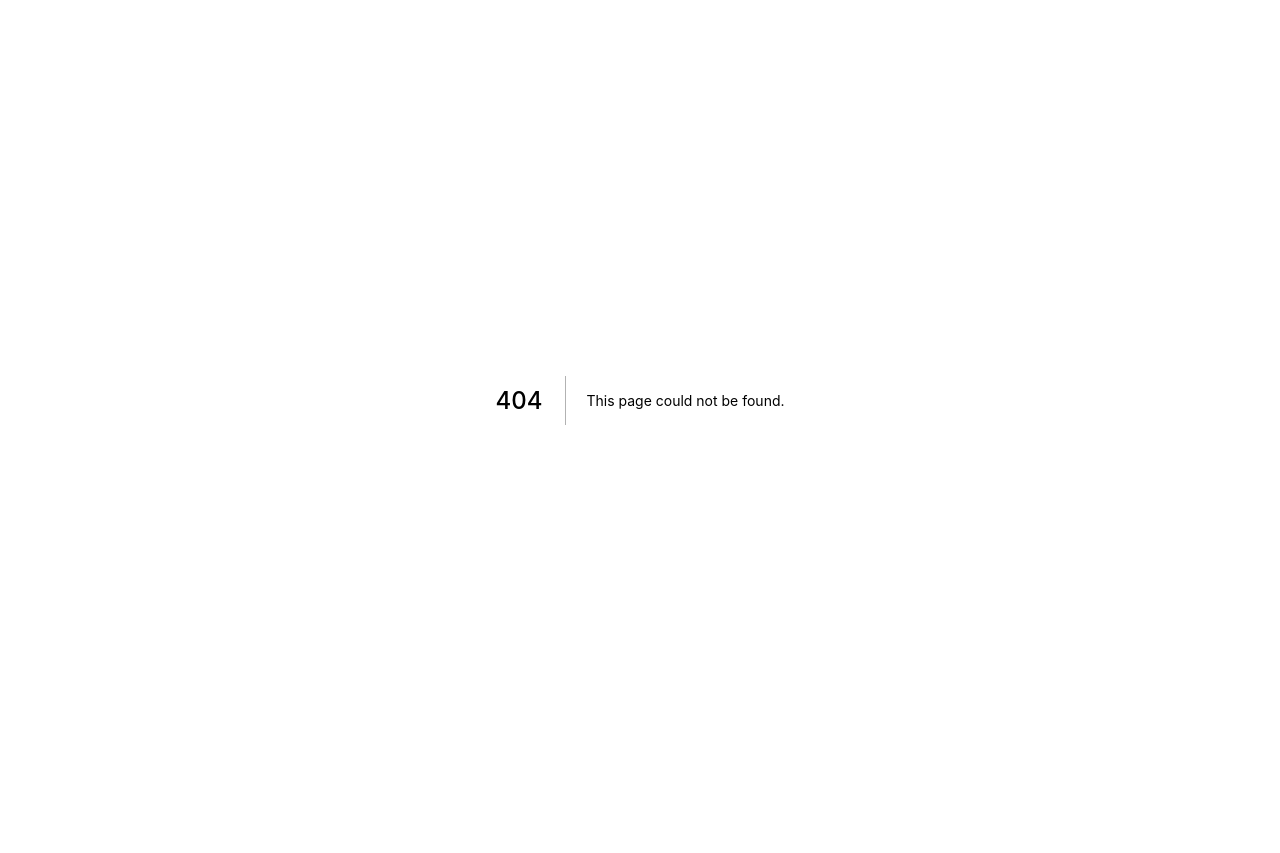
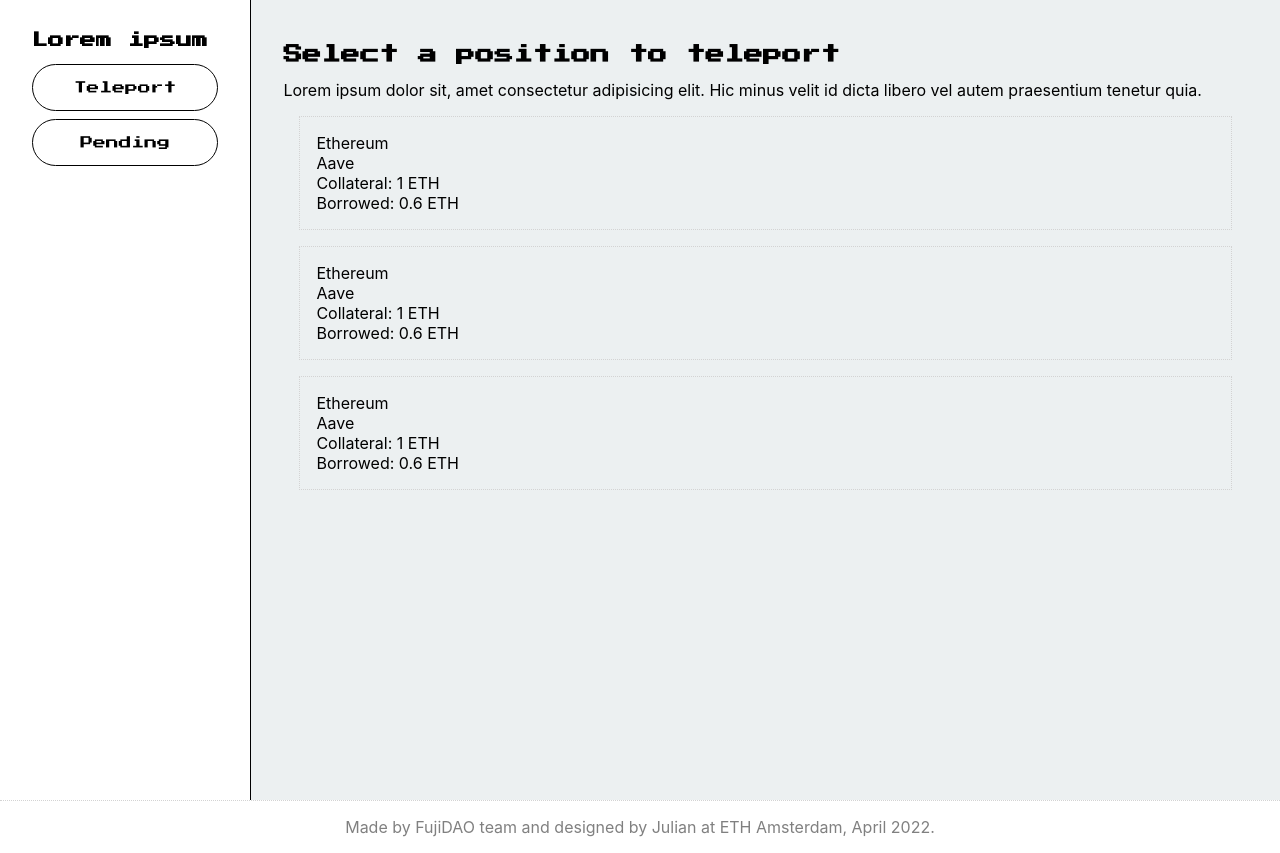
Before and after one commit to Teleportals/frontend, a Next.js app: page /teleport in a window 1280 px wide. Before the commit this address had no page. Before the commit the page ends 800 px from the top, so only its background shows below. Built offline with nearby package versions, Linux system fonts and the light colour scheme.

Commit message:
add: basics

```diff
--- /dev/null
+++ b/components/Footer.module.css
@@ -0,0 +1,6 @@
+.footer {
+  color: grey;
+  padding: 1rem;
+  border-top: lightgrey dotted 1px;
+  text-align: center;
+}
--- /dev/null
+++ b/components/Footer.tsx
@@ -0,0 +1,9 @@
+import styles from "./Footer.module.css"
+
+export default function Footer() {
+  return (
+    <footer className={styles.footer}>
+      Made by FujiDAO team and designed by Julian at ETH Amsterdam, April 2022.
+    </footer>
+  )
+}
--- /dev/null
+++ b/components/Layout.module.css
@@ -0,0 +1,30 @@
+.left {
+  width: 300px;
+  border-right: 1px solid black;
+  min-height: 100vh;
+  padding: 2rem;
+}
+
+.right {
+  width: 100%;
+  background-color: #ecf0f1;
+  padding: 2rem;
+}
+
+.link {
+  display: block;
+  padding: 1rem;
+  margin-bottom: 0.5rem;
+  border: 1px solid black;
+  border-radius: 2rem;
+  text-align: center;
+  font-family: "Press Start 2P", cursive;
+  font-size: 0.8rem;
+}
+
+.logo {
+  font-family: "Press Start 2P", cursive;
+  font-size: 1rem;
+  font-weight: bold;
+  margin-bottom: 1rem;
+}
--- /dev/null
+++ b/components/Layout.tsx
@@ -0,0 +1,28 @@
+import Link from "next/link"
+import Footer from "./Footer"
+import { Flex } from "reflexbox"
+import styles from "./Layout.module.css"
+
+export default function Layout({ children }) {
+  return (
+    <>
+      <Flex>
+        <div className={styles.left}>
+          <nav>
+            <div className={styles.logo}>Lorem ipsum</div>
+            <Link href="/teleport">
+              <a className={styles.link}>Teleport</a>
+            </Link>
+            <Link href="/pending">
+              <a className={styles.link}>Pending</a>
+            </Link>
+          </nav>
+        </div>
+
+        <main className={styles.right}>{children}</main>
+      </Flex>
+
+      <Footer />
+    </>
+  )
+}
--- /dev/null
+++ b/components/Position.module.css
@@ -0,0 +1,5 @@
+.container {
+  margin: 1rem;
+  padding: 1rem;
+  border: lightgrey dotted 1px;
+}
--- /dev/null
+++ b/components/Position.tsx
@@ -0,0 +1,12 @@
+import styles from "./Position.module.css"
+
+export default function Position() {
+  return (
+    <div className={styles.container}>
+      <div>Ethereum</div>
+      <div>Aave</div>
+      <div>Collateral: 1 ETH</div>
+      <div>Borrowed: 0.6 ETH</div>
+    </div>
+  )
+}
--- a/package.json
+++ b/package.json
@@ -9,14 +9,17 @@
     "lint": "next lint"
   },
   "dependencies": {
+    "emotion-theming": "^11.0.0",
     "next": "12.1.5",
     "react": "18.0.0",
-    "react-dom": "18.0.0"
+    "react-dom": "18.0.0",
+    "reflexbox": "^4.0.6"
   },
   "devDependencies": {
     "@types/node": "17.0.25",
     "@types/react": "18.0.6",
     "@types/react-dom": "18.0.2",
+    "@types/reflexbox": "^4.0.4",
     "eslint": "8.14.0",
     "eslint-config-next": "12.1.5",
     "typescript": "4.6.3"
--- a/pages/_app.tsx
+++ b/pages/_app.tsx
@@ -1,8 +1,13 @@
-import '../styles/globals.css'
-import type { AppProps } from 'next/app'
+import type { AppProps } from "next/app"
+import Layout from "../components/Layout"
+import "../styles/globals.css"
 
 function MyApp({ Component, pageProps }: AppProps) {
-  return <Component {...pageProps} />
+  return (
+    <Layout>
+      <Component {...pageProps} />
+    </Layout>
+  )
 }
 
 export default MyApp
--- /dev/null
+++ b/pages/teleport.module.css
@@ -0,0 +1,5 @@
+.title {
+  font-family: "Press Start 2P", cursive;
+  font-size: 1.2rem;
+  font-weight: bold;
+}
--- /dev/null
+++ b/pages/teleport.tsx
@@ -0,0 +1,20 @@
+import Position from "../components/Position"
+import styles from "./teleport.module.css"
+
+function Teleport() {
+  return (
+    <div>
+      <h1 className={styles.title}>Select a position to teleport</h1>
+      <p>
+        Lorem ipsum dolor sit, amet consectetur adipisicing elit. Hic minus
+        velit id dicta libero vel autem praesentium tenetur quia.
+      </p>
+
+      <Position />
+      <Position />
+      <Position />
+    </div>
+  )
+}
+
+export default Teleport
--- a/styles/globals.css
+++ b/styles/globals.css
@@ -1,3 +1,5 @@
+@import url("https://fonts.googleapis.com/css2?family=Press+Start+2P&display=swap");
+
 html,
 body {
   padding: 0;
```
Also changed, not shown: 1 other file (tests, documents, lock files or other folders).
